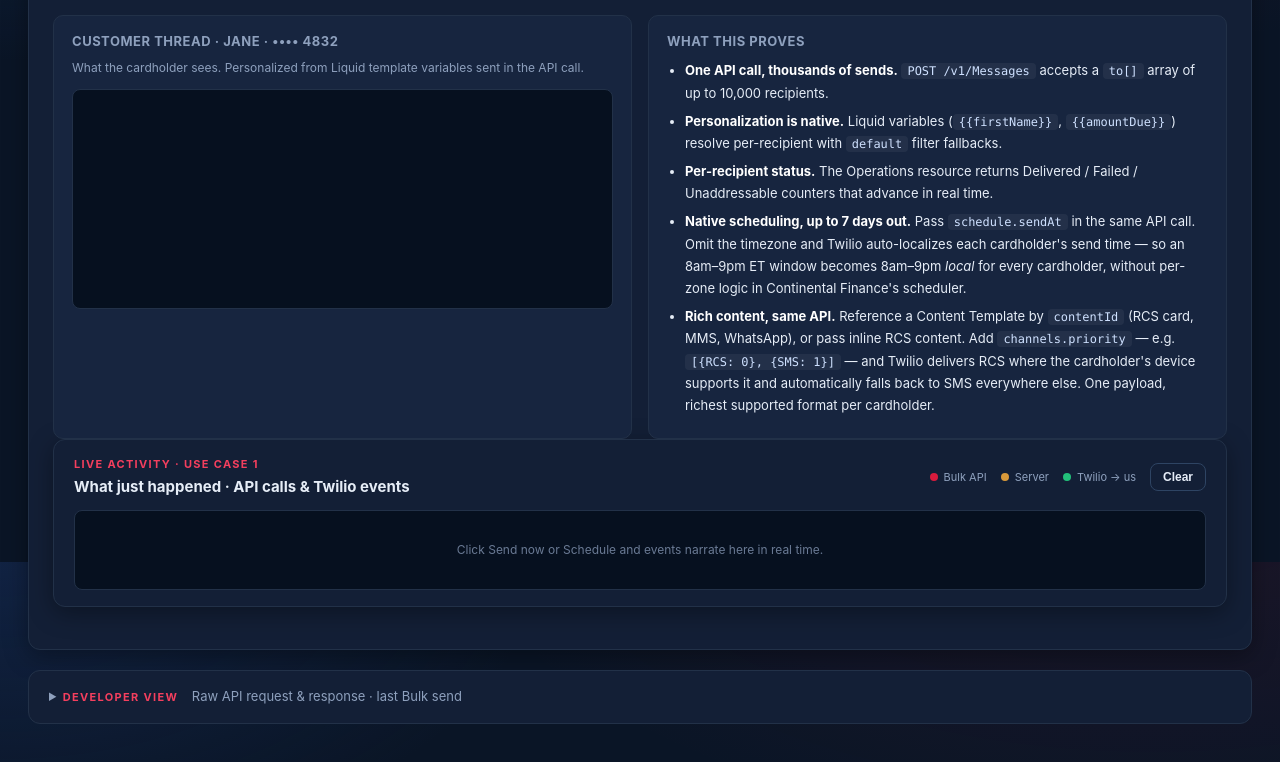
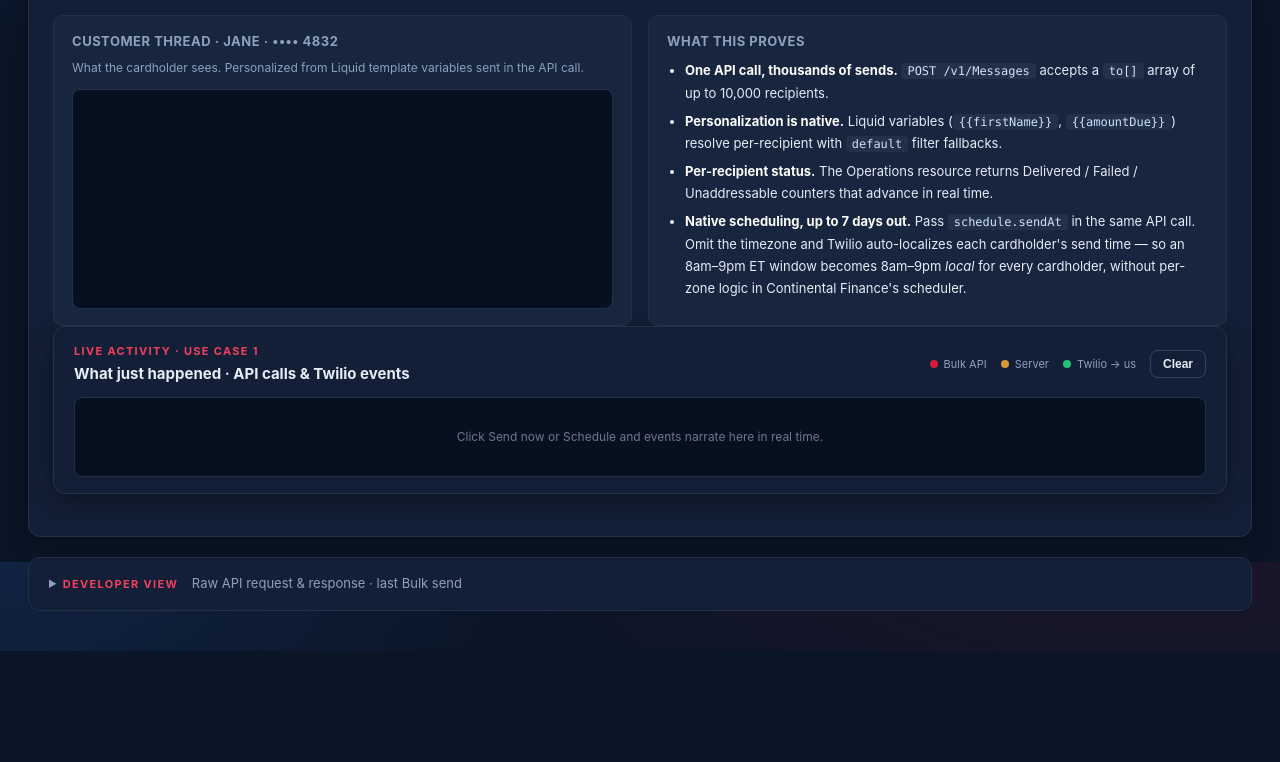
Before and after one commit to sasmith75070/ContinentalFinanceBulkDemo, a website: page public/index.html in a window 1280 px wide. Shown: the part 1038-1800 px from the top of the page. After the commit the page ends 1689 px from the top, so only its background shows below. Drawn offline with Linux system fonts and the light colour scheme; no server answers.

Commit message:
Drop Rich Content bullet from Use Case 1 · we don't invoke it
Per user: we are not actually using Content Templates. The demo's
Bulk API call does not pass a contentId or a channels.priority
array, so the proof-list bullet claiming "Rich content, same API"
was misleading. Removed.

Remaining Use Case 1 proof-list bullets (all still true and
demonstrated live):
  • One API call, thousands of sends.
  • Personalization is native (Liquid variables).
  • Per-recipient status via Operations resource.
  • Native scheduling up to 7 days out with per-cardholder
    timezone localization.

Co-Authored-By: Claude Opus 4.7 (1M context) <noreply@anthropic.com>

```diff
--- a/public/index.html
+++ b/public/index.html
@@ -161,7 +161,6 @@
             <li><b>Personalization is native.</b> Liquid variables (<code>{{firstName}}</code>, <code>{{amountDue}}</code>) resolve per-recipient with <code>default</code> filter fallbacks.</li>
             <li><b>Per-recipient status.</b> The Operations resource returns Delivered / Failed / Unaddressable counters that advance in real time.</li>
             <li><b>Native scheduling, up to 7 days out.</b> Pass <code>schedule.sendAt</code> in the same API call. Omit the timezone and Twilio auto-localizes each cardholder's send time — so an 8am–9pm ET window becomes 8am–9pm <i>local</i> for every cardholder, without per-zone logic in Continental Finance's scheduler.</li>
-            <li><b>Rich content, same API.</b> Reference a Content Template by <code>contentId</code> (RCS card, MMS, WhatsApp), or pass inline RCS content. Add <code>channels.priority</code> — e.g. <code>[{RCS: 0}, {SMS: 1}]</code> — and Twilio delivers RCS where the cardholder's device supports it and automatically falls back to SMS everywhere else. One payload, richest supported format per cardholder.</li>
           </ul>
         </div>
       </div>
```
